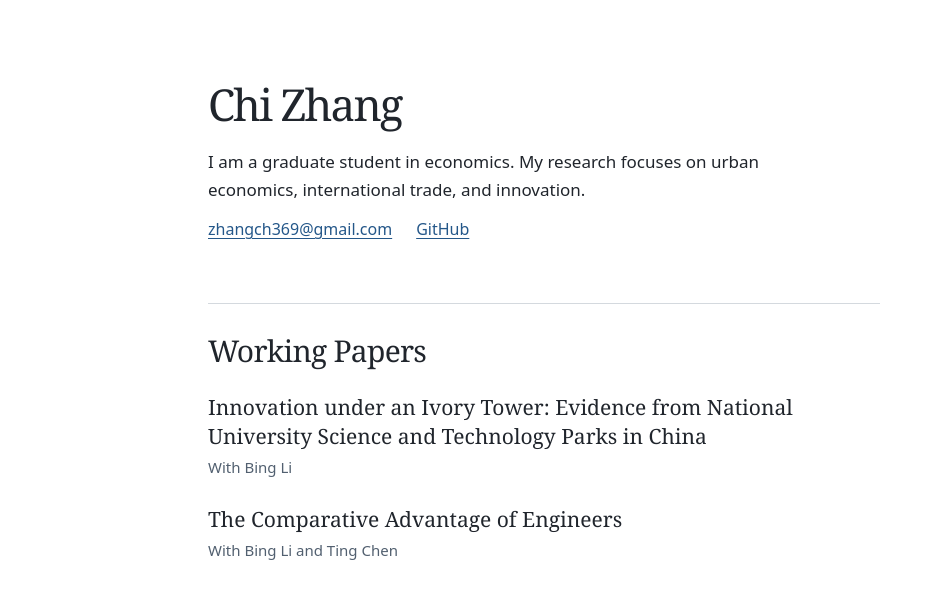
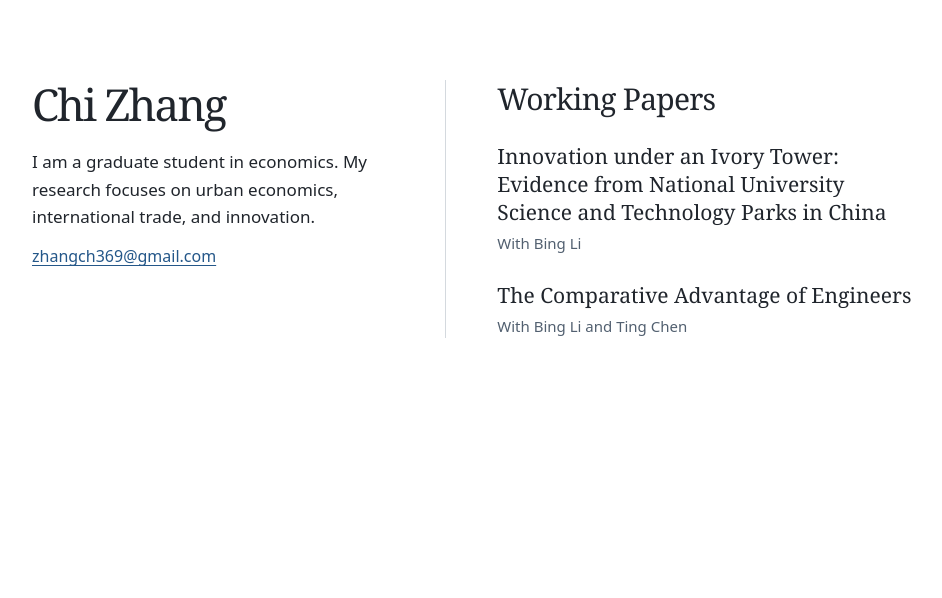
Before and after one commit to zhangch369/zhangch369.github.io, a plain HTML site: page index.html in a window 1280 px wide. Shown: the whole page, without its empty margins (96-1038 px from the left). Drawn offline with Linux system fonts and the light colour scheme.

Commit message:
Use two columns and keep email as the only contact link

```diff
--- a/index.html
+++ b/index.html
@@ -42,8 +42,6 @@
 
     .contact {
       display: flex;
-      flex-wrap: wrap;
-      gap: 0.25rem 1.5rem;
       margin: 0;
       font-style: normal;
     }
@@ -73,6 +71,22 @@
     .papers li + li { margin-top: 1.625rem; }
     h3 { font-size: 1.3125rem; line-height: 1.35; text-wrap: balance; }
     .authors { margin: 0.3rem 0 0; color: #526070; font-size: 0.9375rem; }
+    @media (min-width: 48rem) {
+      main {
+        display: grid;
+        grid-template-columns: minmax(0, 4fr) minmax(0, 7fr);
+        align-items: start;
+        column-gap: clamp(2.5rem, 5vw, 4.5rem);
+        width: min(64rem, calc(100% - 6rem));
+      }
+
+      section {
+        margin: 0;
+        padding: 0 0 0 clamp(2rem, 4vw, 3.5rem);
+        border-top: 0;
+        border-left: 1px solid #d4d9de;
+      }
+    }
   </style>
 </head>
 <body>
@@ -82,7 +96,6 @@
       <p class="bio">I am a graduate student in economics. My research focuses on urban economics, international trade, and innovation.</p>
       <address class="contact" aria-label="Contact">
         <a href="mailto:zhangch369@gmail.com">zhangch369@gmail.com</a>
-        <a href="https://github.com/zhangch369">GitHub</a>
       </address>
     </header>
 
```
